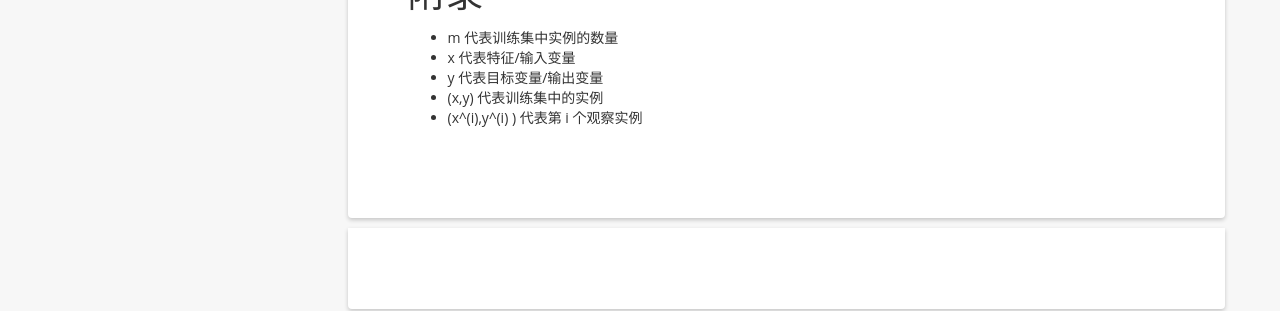
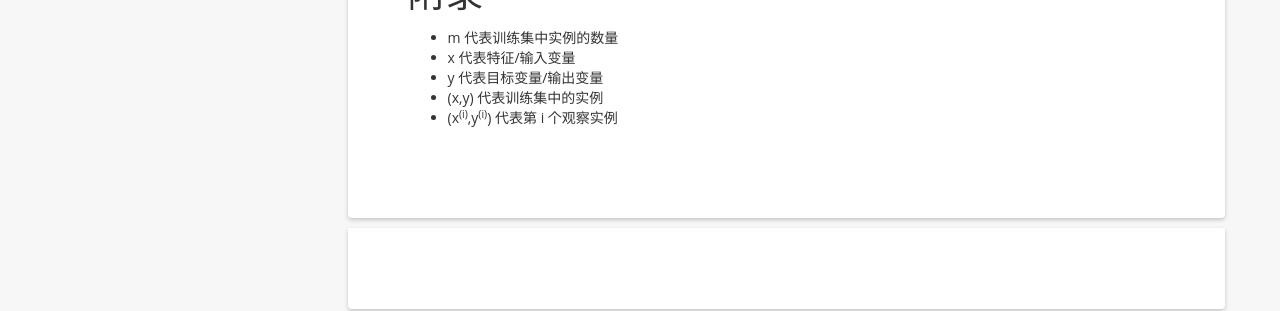
Before and after one commit to wang-tf/wang-tf.github.io, a Jekyll site: the page built from _posts/2017-02-18-Machine-Learning-Note-One.md, in a window 1280 px wide and 900 px high, scrolled down 735 px. Shown: the part 370-681 px from the top of the window. Built offline with Jekyll 4.4.1, drawn with Linux system fonts in a browser that asks for light colours; nearby versions of some CDN libraries; comment, search, counter and statistics services are not loaded.

```diff
--- a/_posts/2017-02-18-Machine-Learning-Note-One.md
+++ b/_posts/2017-02-18-Machine-Learning-Note-One.md
@@ -26,4 +26,4 @@ tag:
 - x 代表特征/输入变量
 - y 代表目标变量/输出变量
 - (x,y) 代表训练集中的实例
-- (x^(i),y^(i) ) 代表第 i 个观察实例
+- (x<sup>(i)</sup>,y<sup>(i)</sup>) 代表第 i 个观察实例
```
